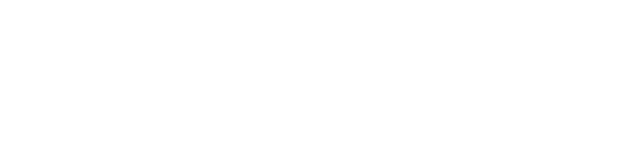
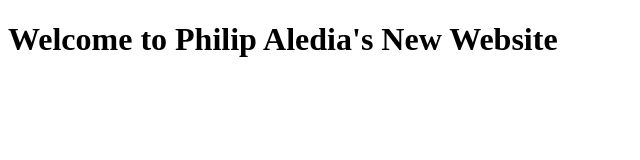
Before and after one commit to philipbaledia/personal-website, a plain HTML site: page index.html in a window 1280 px wide. Shown: the whole page, without its empty margins (0-640 px from the left). Drawn offline with Linux system fonts and the light colour scheme.

Commit message:
added H1

```diff
--- a/index.html
+++ b/index.html
@@ -13,6 +13,7 @@
 </head>
 
 <body>
+  <h1>Welcome to Philip Aledia's New Website</h1>
   <!-- <script src="js/scripts.js"></script> -->
 </body>
 </html>
```
